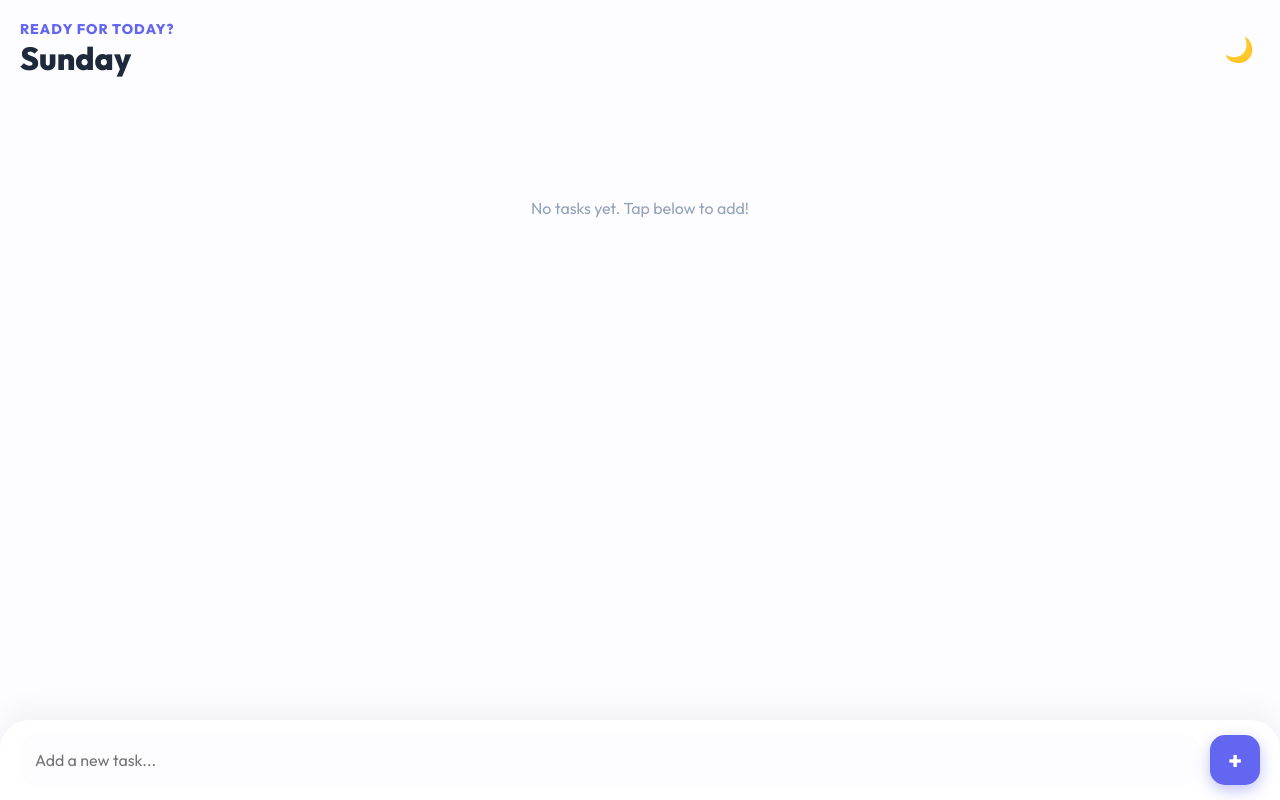
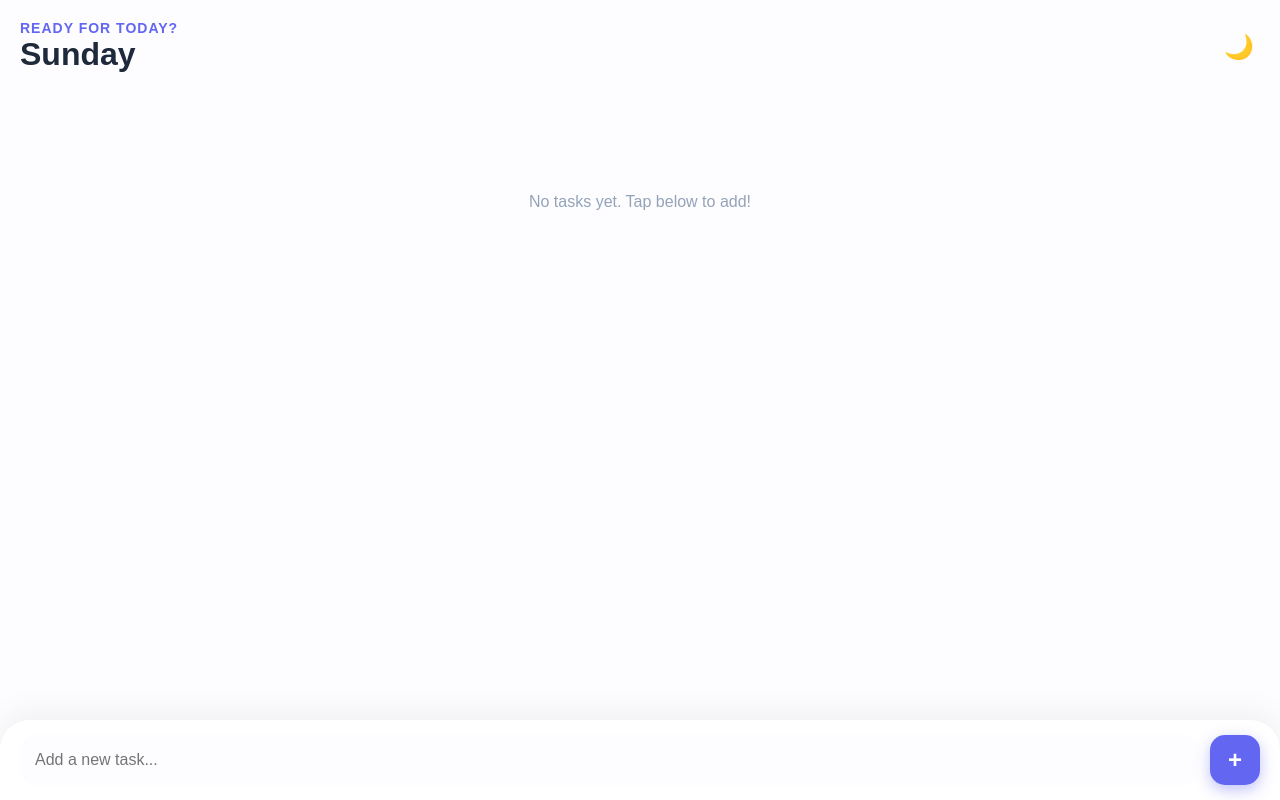
Before and after one commit to matinghanbarpor89-eng/planer, a plain HTML site: page index.html in a window 1280 px wide. Drawn offline with Linux system fonts and the light colour scheme.

Commit message:
index.html

```diff
--- a/index.html
+++ b/index.html
@@ -6,7 +6,7 @@
     <meta name="apple-mobile-web-app-capable" content="yes">
     <meta name="apple-mobile-web-app-status-bar-style" content="black-translucent">
     <title>Flow</title>
-    <link href="https://fonts.googleapis.com/css2?family=Outfit:wght@400;600;800&display=swap" rel="stylesheet">
+    <link href="https://fonts.googleapis.com/css2?family=Outfit:wght@400;600;800&display=swap" rel="icon.png">
     <style>
         :root {
             --safe-area-top: env(safe-area-inset-top, 20px);
```
